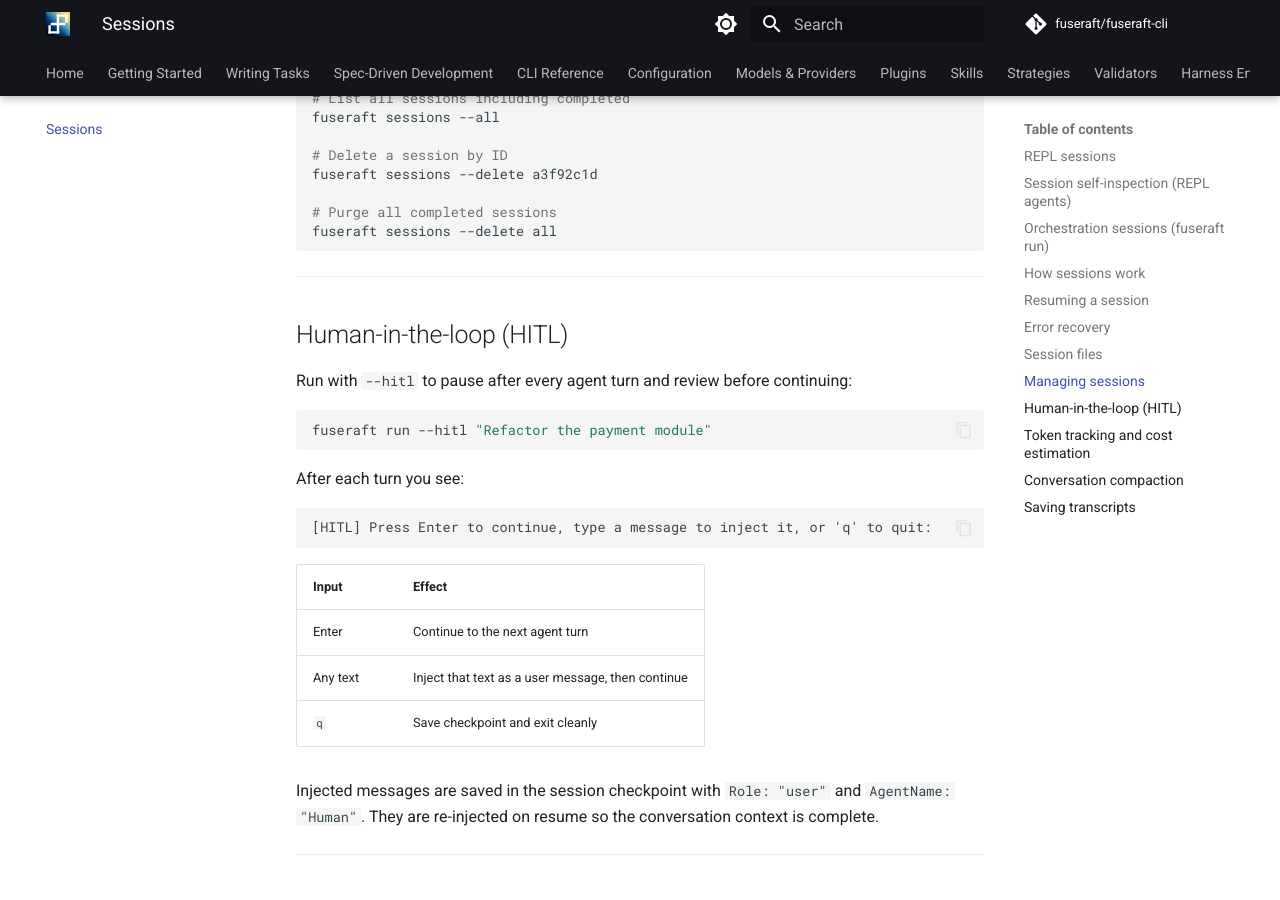
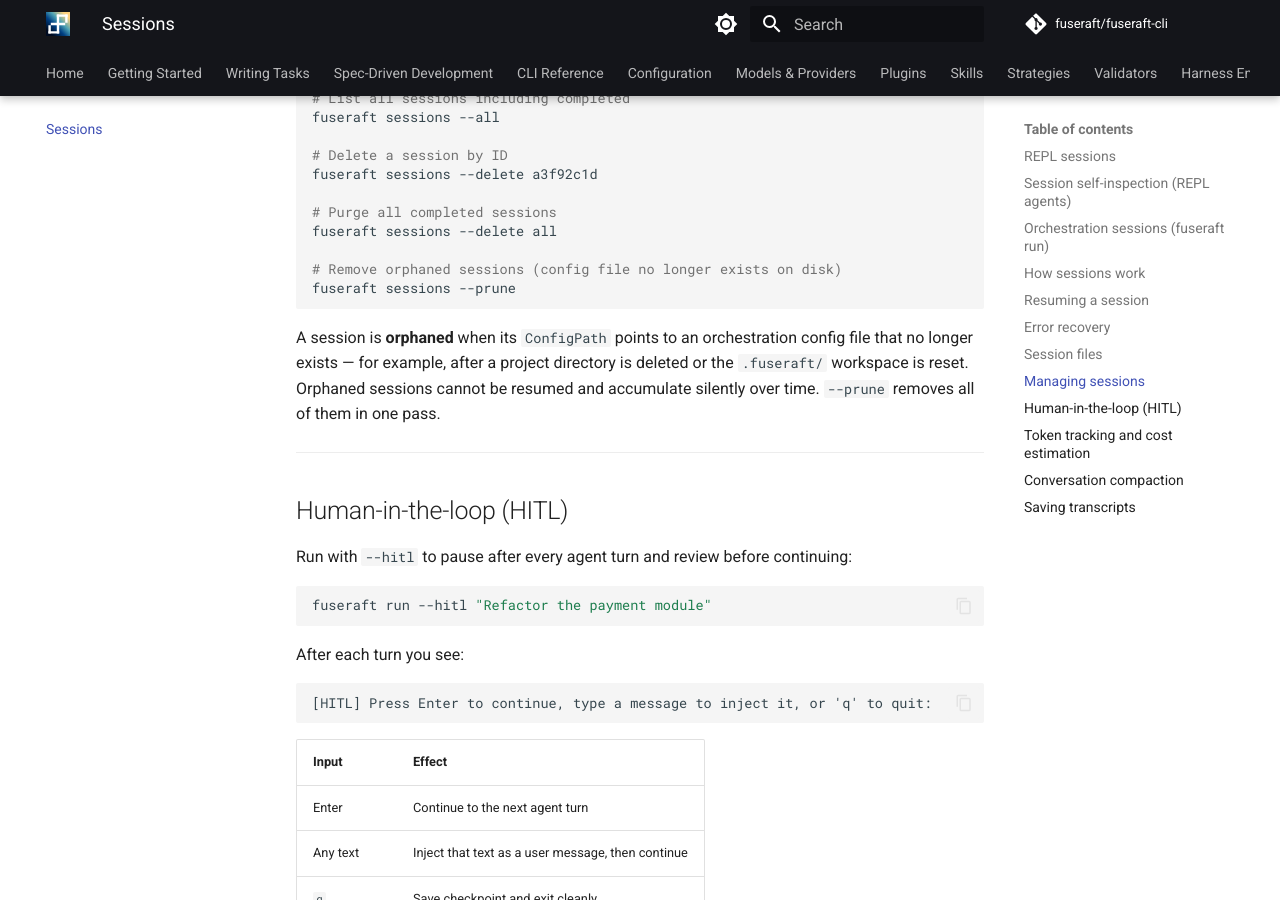
Before and after one commit to fuseraft/fuseraft-cli, an MkDocs documentation site: the page built from docs/sessions.md, in a window 1280 px wide and 900 px high, scrolled down 6404 px. Built offline with MkDocs 1.6.1 and Material for MkDocs 9.7.7, drawn with Linux system fonts in a browser that asks for light colours; comment, search, counter and statistics services are not loaded.

Commit message:
docs(sessions): document --prune flag

````diff
--- a/docs/sessions.md
+++ b/docs/sessions.md
@@ -224,7 +224,12 @@
 
 # Purge all completed sessions
 fuseraft sessions --delete all
+
+# Remove orphaned sessions (config file no longer exists on disk)
+fuseraft sessions --prune
 ```
+
+A session is **orphaned** when its `ConfigPath` points to an orchestration config file that no longer exists — for example, after a project directory is deleted or the `.fuseraft/` workspace is reset. Orphaned sessions cannot be resumed and accumulate silently over time. `--prune` removes all of them in one pass.
 
 ---
 
````
